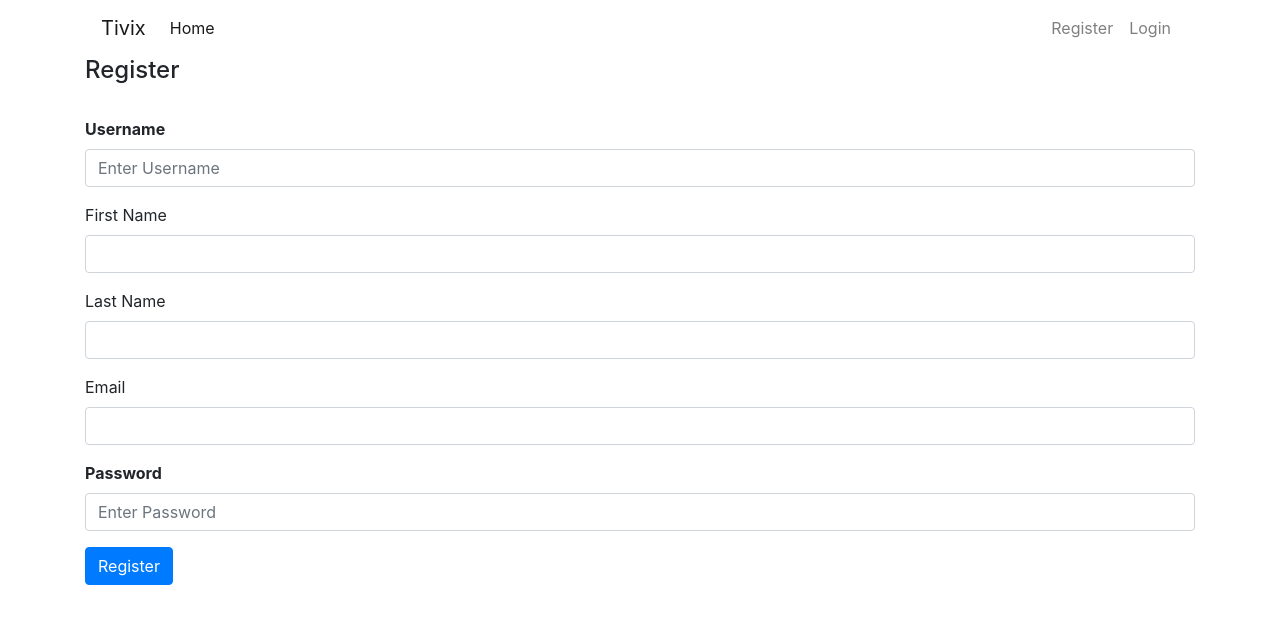
After one commit to Stikerz/tivix, a Django app: page /register/ in a window 1280 px wide. The commit adds this page. Shown: the top 624 px of the page. Run offline with Django 3.2, Linux system fonts and the light colour scheme; some libraries are stand-ins or nearby versions.

Commit message:
add register view/template

```diff
--- a/tivix/templates/base.html
+++ b/tivix/templates/base.html
@@ -52,10 +52,10 @@
                 {% if not request.user.is_authenticated %}
 
                 <li class="nav-item">
-                    <a class="nav-link" href="#">Register</a>
+                    <a class="nav-link" href="/register">Register</a>
                 </li>
                 <li class="nav-item">
-                    <a class="nav-link" href="#">Login</a>
+                    <a class="nav-link" href="/">Login</a>
                 </li>
                 {% else %}
                 <li class="nav-item">
--- a/tivix/templates/login.html
+++ b/tivix/templates/login.html
@@ -3,7 +3,7 @@
 {% block content %}
 
 <div class="container">
-    <div id="teacher">
+    <div id="login">
         <h4>Login</h4></br>
 
         <form @submit.prevent="processForm">
@@ -31,7 +31,7 @@
 
         var app = new Vue({
             delimiters: ['[[', ']]'],
-            el: '#teacher',
+            el: '#login',
             data: {
                 credentials: {},
             },
@@ -51,6 +51,7 @@
                     });
                 },
                 register: function () {
+                    window.location.href = "/register"
                 }
             },
         });
--- /dev/null
+++ b/tivix/templates/register.html
@@ -0,0 +1,78 @@
+{% include 'base.html' %}
+
+{% block content %}
+
+<div class="container">
+    <div id="register">
+        <h4>Register</h4></br>
+
+        <form @submit.prevent="processForm">
+
+            <div class="form-group">
+                <label><b>Username</b></label>
+                <input type="text" class="form-control"
+                       placeholder="Enter Username"
+                       required v-model="fields.username">
+            </div>
+
+
+            <div class="form-group">
+                <label>First Name</label>
+                <input type="text" class="form-control"
+                       id="firstname"
+                      required v-model="fields.first_name"
+                >
+            </div>
+            <div class="form-group">
+                <label>Last Name</label>
+                <input type="text" class="form-control"
+                       id="lastname"
+                      required v-model="fields.last_name">
+            </div>
+            <div class="form-group">
+                <label>Email</label>
+                <input type="email" class="form-control"
+                       id="email"
+                      required v-model="fields.email">
+            </div>
+
+            <div class="form-group">
+                <label><b>Password</b></label>
+                <input type="password" class="form-control"
+                       placeholder="Enter Password"
+                       required v-model="fields.password">
+            </div>
+            <button type="submit" class="btn btn-primary">Register</button>
+        </form>
+    </div>
+
+    <script>
+
+        var app = new Vue({
+            delimiters: ['[[', ']]'],
+            el: '#register',
+            data: {
+                fields: {},
+            },
+            methods: {
+                processForm: function () {
+                    this.fields.students = [];
+                    axios.defaults.xsrfCookieName = 'csrftoken';
+                    axios.defaults.xsrfHeaderName = "X-CSRFTOKEN";
+                    axios({
+                        url: '/api/teachers/',
+                        method: 'post',
+                        data: this.fields,
+                    }).then(response => {
+                        axios.post('/register/', this.fields);
+                        window.location.href = "/"
+                        //    TODO : Handle success with toast and refresh
+                    }).catch(err => {
+                        console.log(err);
+                    });
+                },
+            },
+        });
+    </script>
+</div>
+{% endblock %}
--- a/tivix/tivix/urls.py
+++ b/tivix/tivix/urls.py
@@ -15,7 +15,8 @@ Including another URLconf
 """
 from django.contrib import admin
 from django.urls import path, include
-from .views import teachers, mystudents, student, star, profile, signin, signout
+from .views import teachers, mystudents, student, star, profile, signin, \
+    signout, register
 
 urlpatterns = [
     path('admin/', admin.site.urls),
@@ -29,5 +30,6 @@ urlpatterns = [
     path('star/', star, name='star'),
     path('profile/', profile, name='profile'),
     path('', signin, name='home'),
-    path('logout/', signout, name='logout')
+    path('logout/', signout, name='logout'),
+    path('register/', register, name='register'),
 ]
--- a/tivix/tivix/views.py
+++ b/tivix/tivix/views.py
@@ -3,6 +3,7 @@ from django.shortcuts import render, redirect
 from django.contrib.auth import login,logout
 import json
 from api .models import Teacher
+from django.contrib.auth.hashers import check_password
 
 
 def teachers(request):
@@ -50,8 +51,11 @@ def signin(request):
         if request.method == "POST":
             try:
                 credentials = json.loads(request.body)
-                user = Teacher.objects.get(**credentials)
-                if user:
+                password = credentials['password']
+                username = credentials['username']
+                user = Teacher.objects.get(username=username)
+                crypted_password = user.password
+                if check_password(password, crypted_password):
                     login(request, user)
                     return redirect('/mystudents/')
             except Exception as e:
@@ -63,3 +67,10 @@ def signin(request):
 def signout(request):
     logout(request)
     return redirect('/')
+
+def register(request):
+    if request.user.is_authenticated:
+        return redirect('/mystudents/')
+    else:
+        context = {}
+        return render(request, 'register.html', context)
```
Also changed, not shown: tivix/api/serializers.py (+12 -13 lines).
